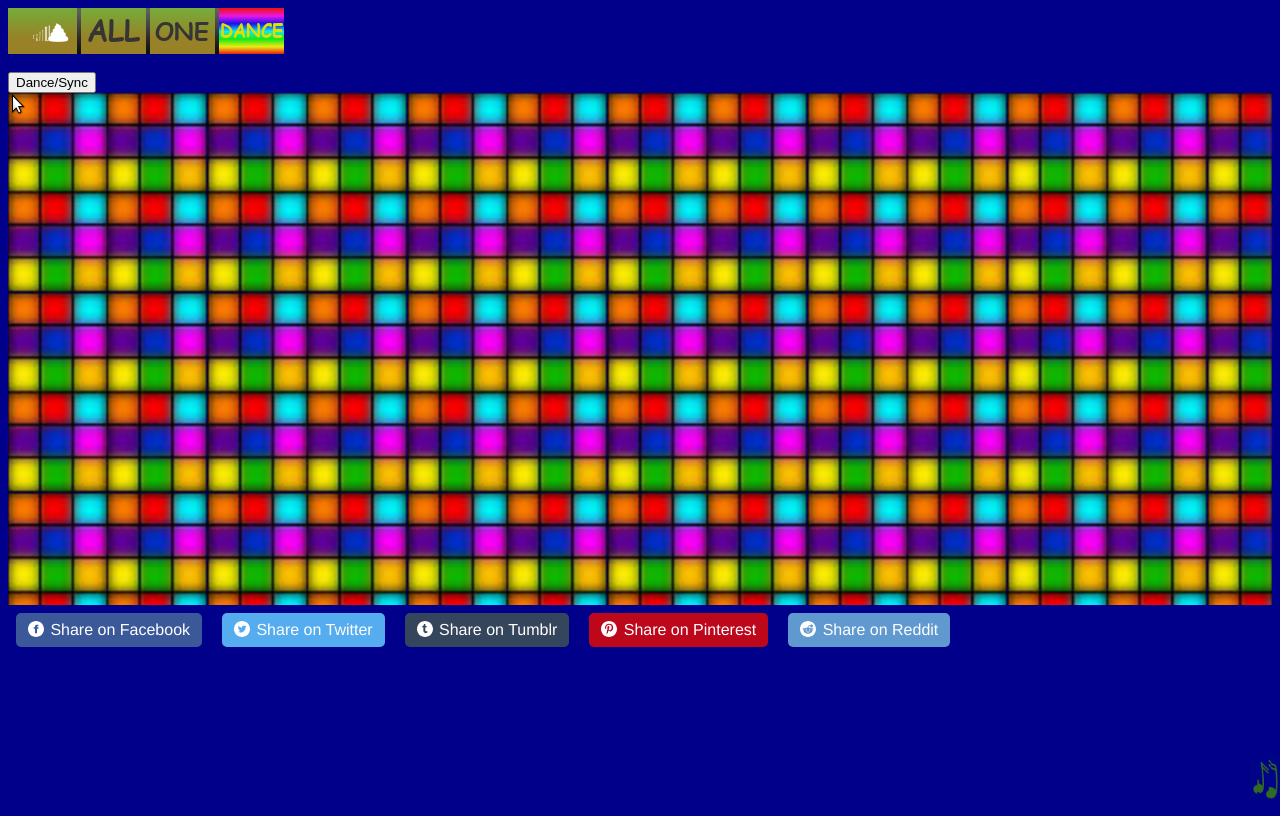
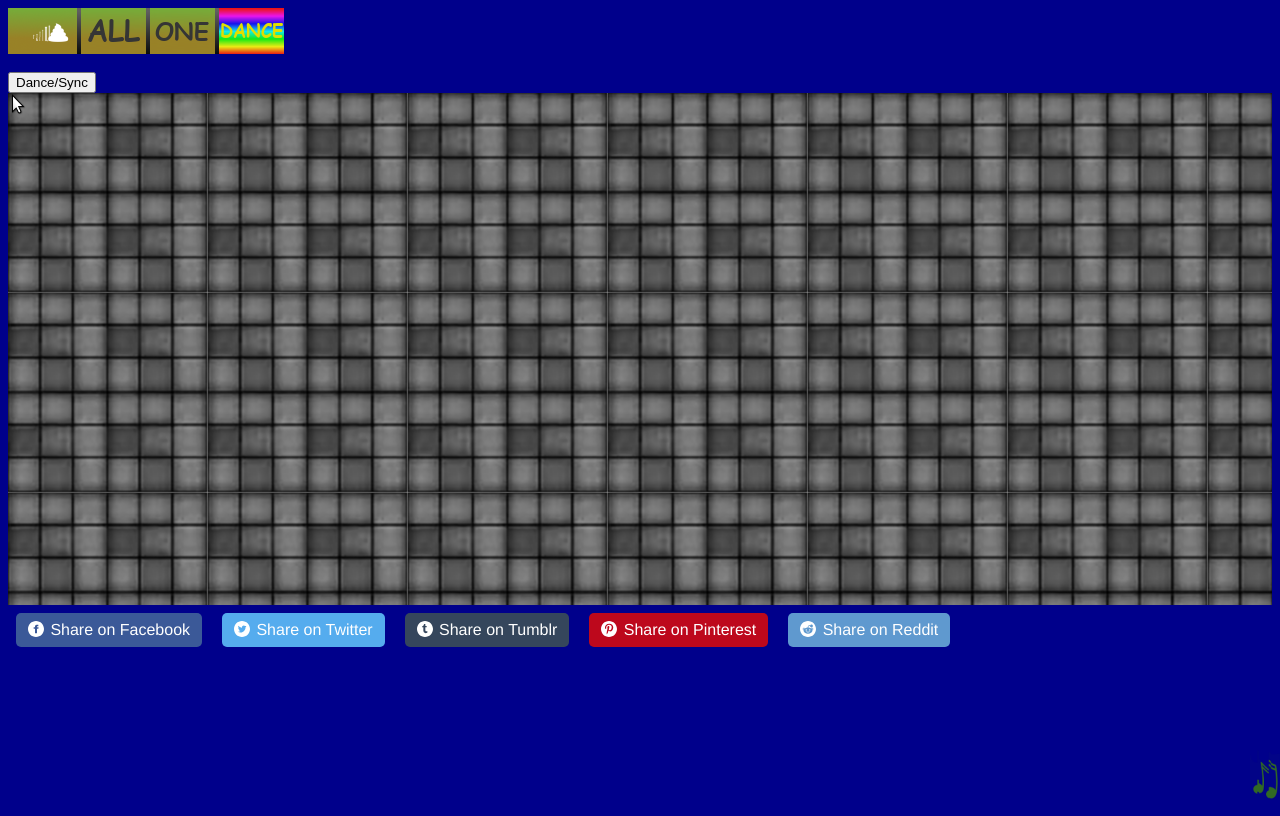
Before and after one commit to void4/soundclot, a Flask app: page /dance in a window 1280 px wide. Run offline with Flask 2, Linux system fonts and the light colour scheme; some libraries are stand-ins or nearby versions.

Commit message:
Light up dancefloor on start, body overflow:hidden

```diff
--- a/templates/dance.html
+++ b/templates/dance.html
@@ -12,6 +12,7 @@
 }
 
 html, body {
+  overflow: hidden;
   min-height: 100vh;
   background-color: darkblue;
 }
@@ -20,7 +21,8 @@ html, body {
   min-width: 95%;
   min-height: 95%;
   height: 512px;
-  background-image: url("static/dancefloor.png");
+  background-color: darkgray;
+  background-image: url("static/darkdancefloor.png");
   background-size: 200px 200px;
 }
 
@@ -108,6 +110,7 @@ function dance() {
     if (paused) {
       widget.play();
       widget.setVolume(8)
+      dancefloor.style.backgroundImage = "url('static/dancefloor.png')"
     }
   })
 
```
Also changed, not shown: static/darkdancefloor.png (added).
